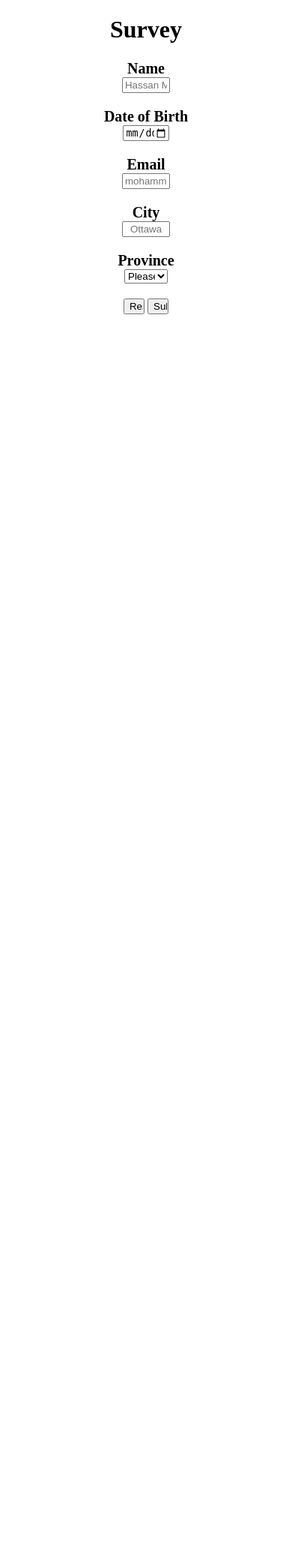
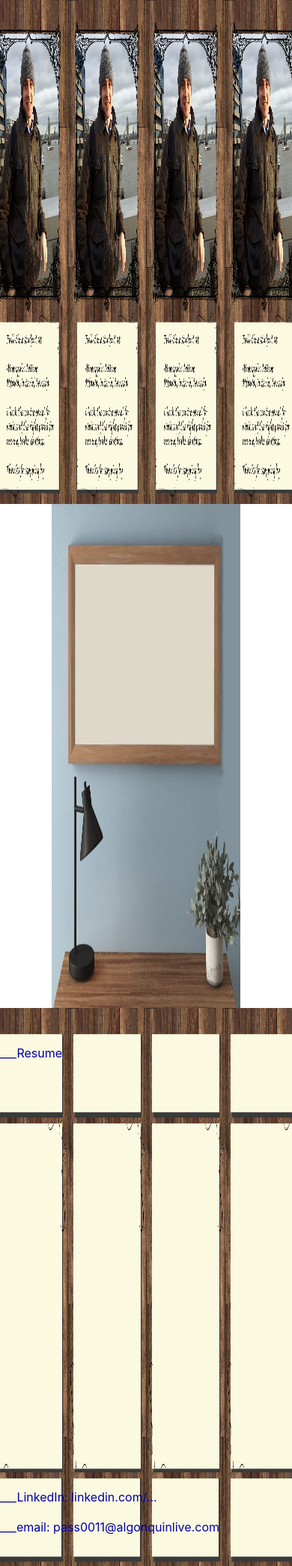
Before and after one commit to JPass88/JPass88.github.io, a PHP site: page / in a window 390 px wide. Shown: the whole page at 75% size. Before the commit the page ends 419 px from the top, so only its background shows below. Run offline with PHP 8.4, Linux system fonts and the light colour scheme.

Commit message:
Add files via upload

```diff
--- a/index.html
+++ b/index.html
@@ -1,51 +1,64 @@
 <!DOCTYPE html>
 <html>
 <head>
-    <title>Lab 3 - CSS 1</title>
+    <title>JP-PF</title>
     <link rel="stylesheet" href="style.css">
+  <meta charset="utf-8">
+  <meta name="viewport" content="width=device-width, initial-scale=1">
+  <link rel="stylesheet" href="https://maxcdn.bootstrapcdn.com/bootstrap/4.5.2/css/bootstrap.min.css">
+  <script src="https://ajax.googleapis.com/ajax/libs/jquery/3.5.1/jquery.min.js"></script>
+  <script src="https://cdnjs.cloudflare.com/ajax/libs/popper.js/1.16.0/umd/popper.min.js"></script>
+  <script src="https://maxcdn.bootstrapcdn.com/bootstrap/4.5.2/js/bootstrap.min.js"></script>
+	<script src="js/script.js"></script>
 </head>
+
 <body>
-    <h1>Survey</h1>
-    <form>
-        <span class="row">
-            <label for="name">Name</label>
-            <input type="text" id="name" name="name" placeholder="Hassan Mohammad">
-        </span>
-        <span class="row">
-            <label for="dob">Date of Birth</label>
-            <input type="date" id="dob" name="dob">
-        </span>
-        <span class="row">
-            <label for="email">Email</label>
-            <input type="email" id="email" name="email" placeholder="mohammh@algonquincollege.com">
-        </span>
-        <span class="row">
-            <label for="city">City</label>
-            <input type="city" id="city" name="city" placeholder="Ottawa">
-        </span>
-        <span class="row">
-            <label for="province">Province</label>
-            <select id="province" name="province">
-                <option>Please Select..</option>
-                <option value="AB">Alberta</option>
-                <option value="BC">British Columbia</option>
-                <option value="MB">Manitoba</option>
-                <option value="NB">New Brunswick</option>
-                <option value="NL">Newfoundland and Labrador</option>
-                <option value="NS">Nova Scotia</option>
-                <option value="ON">Ontario</option>
-                <option value="PE">Prince Edward Island</option>
-                <option value="QC">Quebec</option>
-                <option value="SK">Saskatchewan</option>
-                <option value="NT">Northwest Territories</option>
-                <option value="NU">Nunavut</option>
-                <option value="YT">Yukon</option>
-            </select>
-        </span>
-        <span class="row">
-            <input type="reset" id="reset" name="reset">
-            <input type="submit" id="submit" name="submit">
-        </span>
-    </form>
+
+    <div class="row">
+
+        <div class="col-sm-3" id="topA">
+            <!--<div style="background-image: url('./imgs/desk.jpg');"></div> -->
+
+            <br><br><br><br><br><br><br>
+            <br><br><br><br><br><br><br>
+            <br><br><br><br><br><br><br>
+            <br><br><br><br><br><br><br>
+
+        </div>
+
+        <div class="col-sm-6" id="topB">
+            <br><br><br><br><br><br><br>
+            <br><br><br><br><br><br><br>
+            <br><br><br><br><br><br><br>
+            <br><br><br><br><br><br><br>
+
+            <div class = "row">
+
+            </div>
+        </div>
+
+        <div class="col-sm-3" id="topC">
+            <!--<div style="background-image: url('./imgs/desk.jpg');"></div> -->
+            <br>
+            <br>
+            <p>___Resume </p>
+
+            <br><br><br><br><br>
+            <br><br><br><br><br><br><br>
+            <br><br><br><br><br><br><br>
+            <br><br><br><br>
+            <p>___LinkedIn: linkedin.com/... </p>
+            <p>___email: pass0011@algonquinlive.com </p>
+
+            <br>
+
+
+
+        </div>
+
+
+    </div> <!-- div row -->
+
+
 </body>
 </html>
--- a/style.css
+++ b/style.css
@@ -1,54 +1,22 @@
-/* Lab 03
- * 040552420
- * Jordan Passant
- /
-
-/* All elements center-aligned
-   (universal selector) */
-
-* { text-align: center; }
-
-/* Form label font effects
-   (selector by attribute) */
-
-label[for="name"] { font-size: 20px; font-weight: bold; }
-label[for="dob"] { font-size: 20px; font-weight: bold; }
-label[for="email"] { font-size: 20px; font-weight: bold; }
-label[for="city"] { font-size: 20px; font-weight: bold; }
-label[for="province"] { font-size: 20px; font-weight: bold; }
-
-/* Text-fields, date/province selects
-   (Selector by ID)*/
-
-#name,#dob,#email,#city,#dob,#province
-{
-  display: block;
-  margin-left: auto;
-  margin-right: auto;
-  margin-bottom: 20px;
-  width: 15%;
+#topA {
+    background-image: url('imgs/leftPanel2.jpg');
+    background-repeat: repeat-x;
+    background-attachment: fixed;
+    background-size: 25% 100%;
 }
 
-/* #Province selection given extra width
-   for symmetry
-   (ID selector)*/
+#topB {
+    background-image: url('imgs/desk.jpg');
+    background-repeat: no-repeat;
+    background-attachment: fixed;
+    background-size: 60% 110%; /* cover; */
+    background-position: center;
+}
 
-#province { width: 15.5%; }
-
-/* Buttons grouped as single-line set
-   (ID selector) */
-
-#reset
-{
-  display: inline-block;
-  margin-left: auto;
-  margin-right: auto;
-  width: 7.5%;
+#topC {
+    background-image: url('imgs/rightPanel.jpg');
+    background-repeat: repeat-x;
+    background-attachment: fixed;
+    background-size: 25% 100%;
+    color: #00a;
 }
-#submit
-{
-  display: inline-block;
-  margin-left: auto;
-  margin-right: auto;
-  width: 7.5%;
-}
```
Also changed, not shown: imgs/darkDesk.jpg (added), imgs/darkDesk2.jpg (added), imgs/desk.jpg (added), imgs/leftPanel.jpg (added), imgs/leftPanel2.jpg (added), imgs/rightPanel.jpg (added), imgs/wood1.jpg (added).
